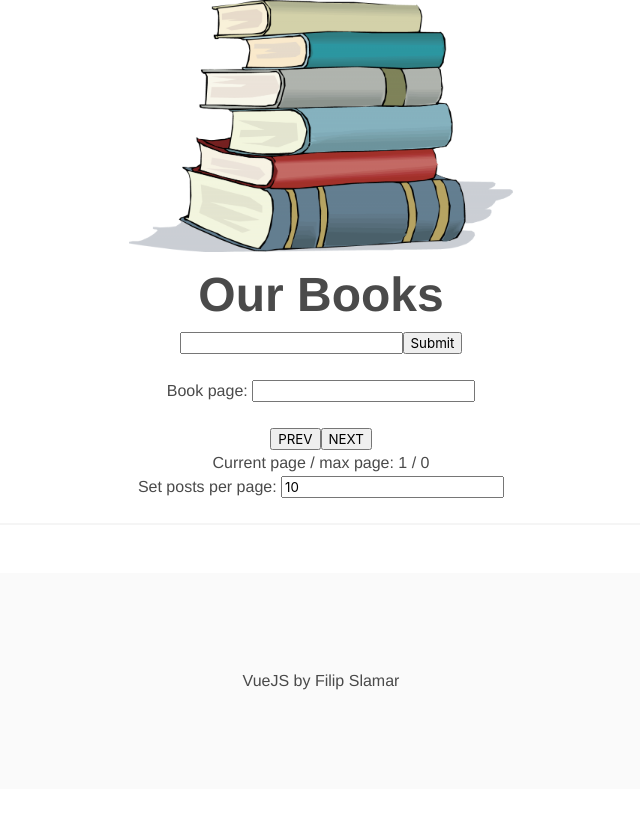
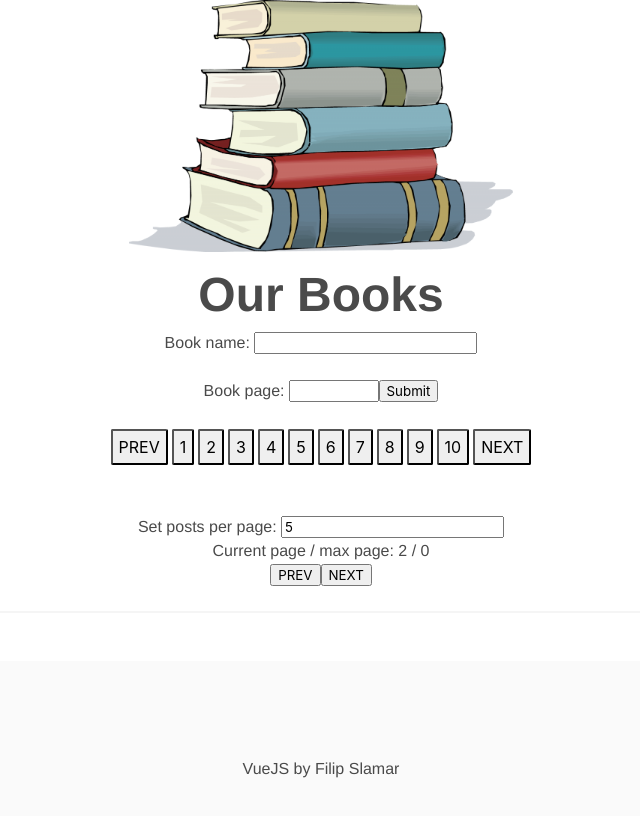
Before and after one commit to Vaynil/intern-task, a Vue app: page /#/pretragaKnjiga in a window 1280 px wide. Shown: the top 816 px of the page, without its empty margins (319-959 px from the left). Built offline with nearby package versions, Linux system fonts and the light colour scheme.

Commit message:
Working on pagination.

```diff
--- a/src/components/PretragaKnjiga.vue
+++ b/src/components/PretragaKnjiga.vue
@@ -3,24 +3,25 @@
     <div class="naslov">Our Books</div>
     <section>
       <form @submit.prevent="getData">
-        <input type="search" v-model="query" />
+        <label>Book name: <input type="search" v-model="query" /> <br /><br /></label>
+        <label>Book page: <input class="brojKnjiga" v-model="page" type="text" /></label>
         <input type="submit" />
       </form>
     </section>
     <br />
-    <label
-      >Book page: <input v-model="page" type="text"
-    /></label>
+    <div class="pagination-row">
+      <button class="pagination-button">PREV</button>
+      <span v-for="(item,index) in new Array(10)" :key="index">
+        <button class="pagination-button" @click="pageNumber = index + 1">{{index +1}}</button>
+      </span>
+      <button class="pagination-button">NEXT</button>
+    </div>
     <br /><br />
+    <label>Set posts per page: <input v-model="postsPerPage" type="text"/></label><br/>
+    Current page / max page: {{ currentPage }} / {{ Math.ceil(list.length / postsPerPage) }}<br />
     <button @click="setCurrentPage(-1)">PREV</button>
     <button @click="setCurrentPage(1)">NEXT</button><br />
-    Current page / max page: {{ currentPage }} /
-    {{ Math.ceil(list.length / postsPerPage) }}<br />
-    <label
-      >Set posts per page: <input v-model="postsPerPage" type="text"
-    /></label>
-    <hr />
-    <br />
+    <hr /><br />
     <table class="tablica" border="1px">
       <tr v-for="item in listaKnjiga" v-bind:key="item.id">
         <td>{{ item.title }}</td>
@@ -46,8 +47,8 @@ export default {
       page: null,
       list: [],
       stranica:[],
-      currentPage: 1,
-      postsPerPage: 10,
+      currentPage: 2,
+      postsPerPage: 5,
     };
   },
   computed: {
@@ -82,6 +83,13 @@ export default {
 </script>
 
 <style scoped lang="scss">
+.pagination-button{
+  padding: 6px;
+  margin: 2px;
+  border-radius: 2px;
+  font-size: 1em;
+  cursor:pointer;
+}
 .tekst {
   overflow: hidden;
   padding: 20px;
@@ -94,6 +102,9 @@ export default {
 
 .knjige{
   width:100%;
+}
+.brojKnjiga{
+  width:7%;
 }
 
 .pocetak {
```
